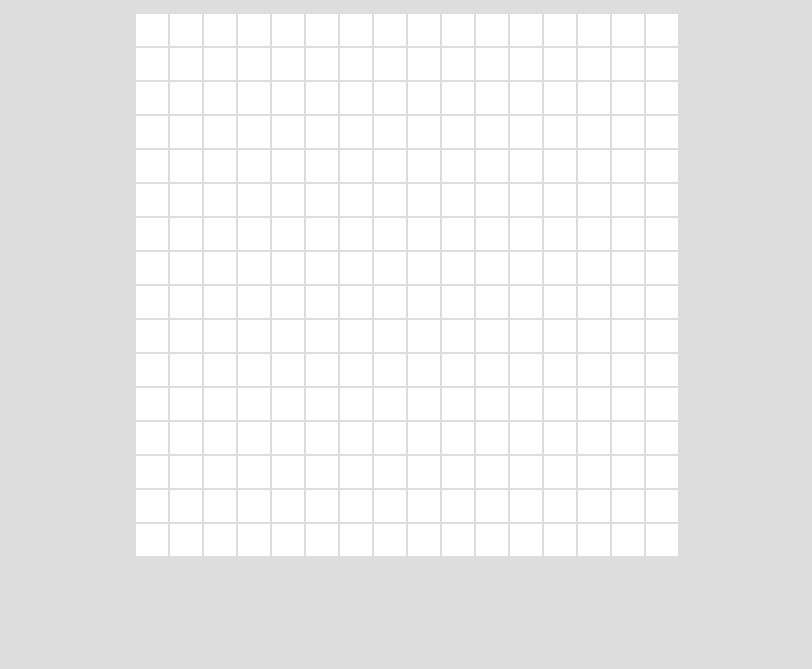
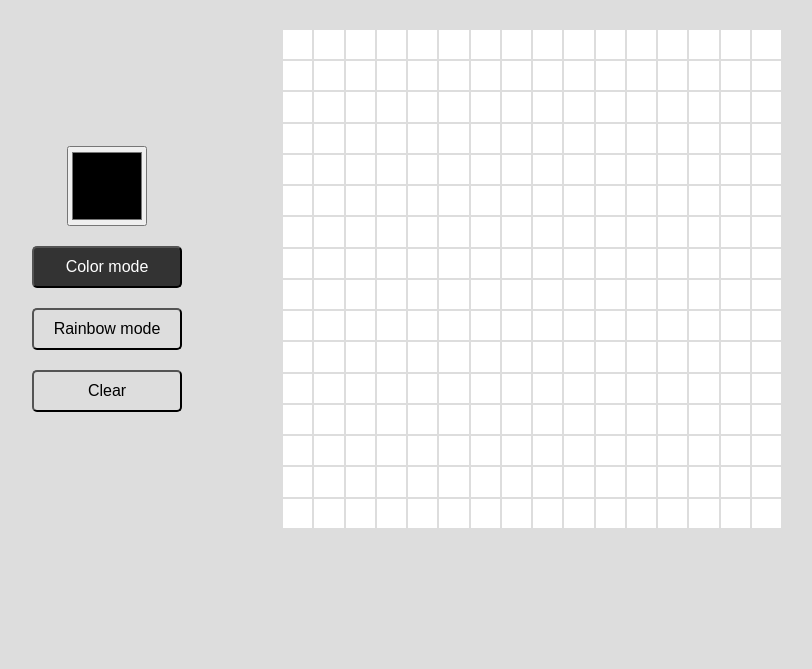
Before and after one commit to MysteryBlRe/Etch-A-Sketch, a plain HTML site: page index.html in a window 1280 px wide. Shown: the part 131-800 px from the top of the page, without its empty margins (233-1045 px from the left). Drawn offline with Linux system fonts and the light colour scheme.

Commit message:
Forget to commit because you can't stop messing with cool DOM manipulation and you're having too much fun that you could've finished this project like at least 10 hours ago

```diff
--- a/index.html
+++ b/index.html
@@ -14,14 +14,24 @@
         <h1>Etch a Sketch</h1>
     </div>
 
-    <div ID="UI">
+    <div class="UI">
+
         <div class="controls">
+            <input type="color" class="color-selector">
+            <button class="colorBtn">Color mode</button>
+            <button class="rainbowBtn">Rainbow mode</button>
+            <button class="clearBtn">Clear</button>
+        </div>
 
-        </div>
         <div ID="container">
 
         </div>
+
+
     </div>
+
+
+
 
 </body>
 </html>
--- a/script.js
+++ b/script.js
@@ -1,7 +1,34 @@
 const container = document.getElementById("container");
+const colorPicker = document.querySelector('.color-selector');
+const colorBtn = document.querySelector('.colorBtn');
+const clearBtn = document.querySelector('.clearBtn');
+const rainbowBtn = document.querySelector('.rainbowBtn');
+
+let mode = 'color'
+
+function activateButton(btn){
+    btn.style.backgroundColor = '#333'
+    btn.style.color = 'white'
+}
+
+if(mode == 'color'){
+    activateButton(colorBtn)
+}
+else if(mode == 'rainbow'){
+    activateButton(rainbowBtn)
+}
+
+
+
+let mouseDown = false;
+
+document.body.onmousedown = () => {mouseDown = true}
+document.body.onmouseup = () => {mouseDown = false}
+
+
 
 function makeRows(rows, cols) {
-    container.style.cssText = `grid-template-columns: repeat(${cols} , 1fr); grid-template-rows: repeat(${rows} , 1fr)`
+    container.style.cssText = `grid-template-columns: repeat(${cols} , 1fr); grid-template-rows: repeat(${rows} , 1fr)`;
 
     for (c = 0; c < (rows * cols); c++) {
     let cell = document.createElement("div");
@@ -11,3 +38,26 @@ function makeRows(rows, cols) {
 };
 
 makeRows(16, 16);
+const squares = document.querySelectorAll('.grid-item')
+
+function reloadGrid() {
+    clearing = true;
+    squares.forEach(square => {
+        square.style.transition = 'background-color 0.2s';
+        square.style.backgroundColor = 'white';
+    })
+}
+
+function draw(e){
+    if(e.type == 'mouseover' && mouseDown == false) return;
+    let currentColor = colorPicker.value;
+    this.setAttribute('style', `background-color: ${currentColor}`)
+}
+
+squares.forEach(square => {
+    square.addEventListener('mousedown', draw)
+    square.addEventListener('mouseover', draw)
+});
+
+console.log(clearBtn)
+clearBtn.onclick = () => reloadGrid()
--- a/styles.css
+++ b/styles.css
@@ -1,7 +1,8 @@
 .header{
     display: flex;
     justify-content: center;
-    padding: 32px;
+    align-items: center;
+    font-size: 32px;
 }
 
 body, html{
@@ -12,23 +13,52 @@ body {
     background-color: #ddd;
     display: flex;
     flex-direction: column;
+    align-items: center;
     padding: 0px;
     margin: 0px;
 }
 
-#UI {
+.UI {
     display: flex;
-    justify-content: center;
+    justify-content: flex-start;
     align-items: center;
+    gap: 100px;
+    max-width: 1100px;
+    margin: 0 auto;
 }
 
 #container {
     display: grid;
+    width: 500px;
+    height: 500px;
+    justify-self: center;
+    align-self: center;
 }
 
 .grid-item {
-    padding: 1em;
     background-color: white;
     border: 1px solid #ddd;
-    text-align: center;
+    user-select: none;
 }
+
+.controls {
+    display: flex;
+    flex-direction: column;
+    align-items: center;
+    width: 150px;
+    gap: 20px;
+}
+
+.color-selector {
+    width: 80px;
+    height: 80px;
+}
+
+.controls button{
+    background-color: transparent;
+    padding: 10px;
+    border-radius: 5px;
+    width: 100%;
+    cursor: pointer;
+    font-size: inherit;
+}
```
